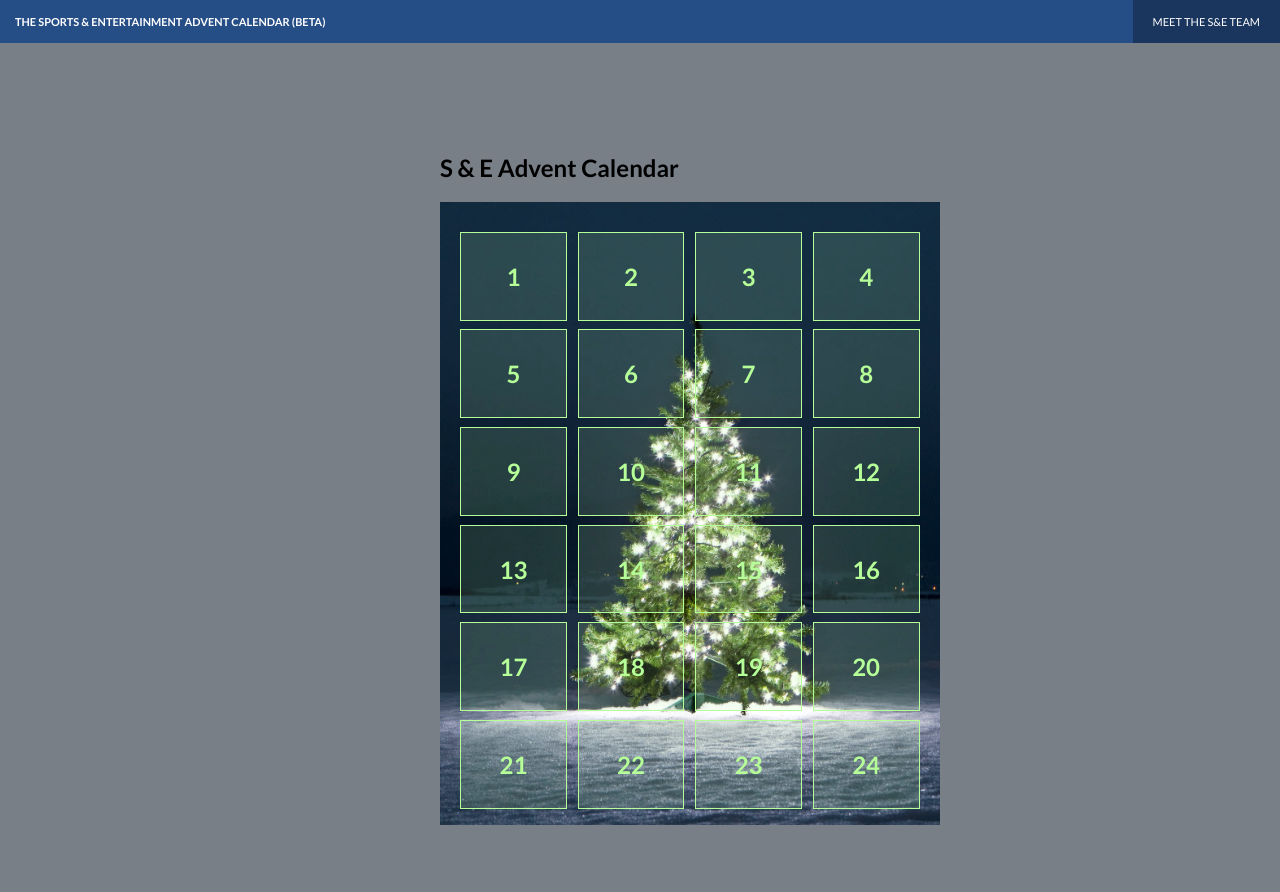
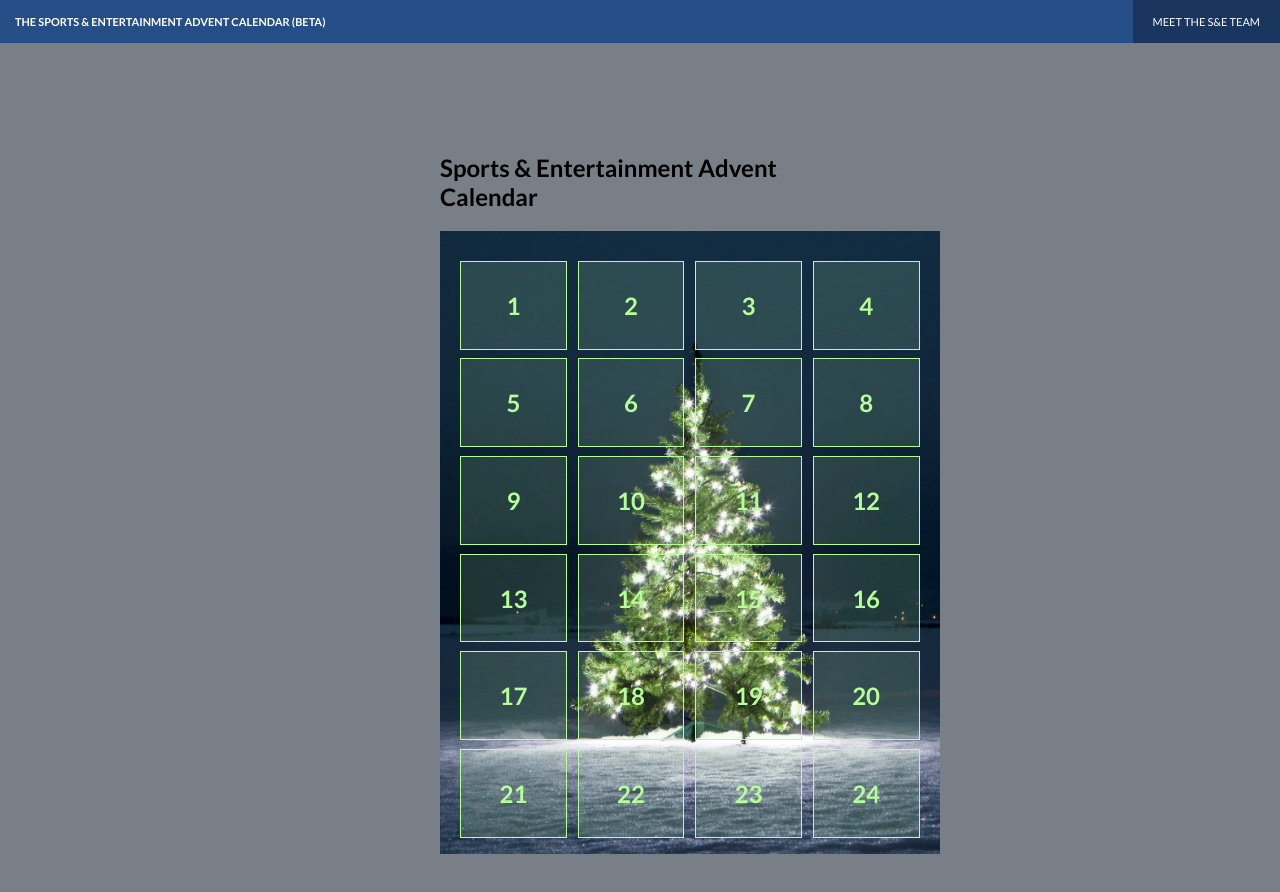
Before and after one commit to I305087/christmas, a plain HTML site: page index.html in a window 1280 px wide. Drawn offline with Linux system fonts and the light colour scheme.

Commit message:
Update index.html

```diff
--- a/index.html
+++ b/index.html
@@ -23,7 +23,7 @@
 
       <div class="demo-content cf">
         <article>
-          <h1> S & E Advent Calendar <h1>
+          <h1> Sports & Entertainment Advent Calendar <h1>
 
           <img src="images/treeSAP.jpg" alt="Advent Calendar" width="500" height="623" id="adventCal">
 
```
